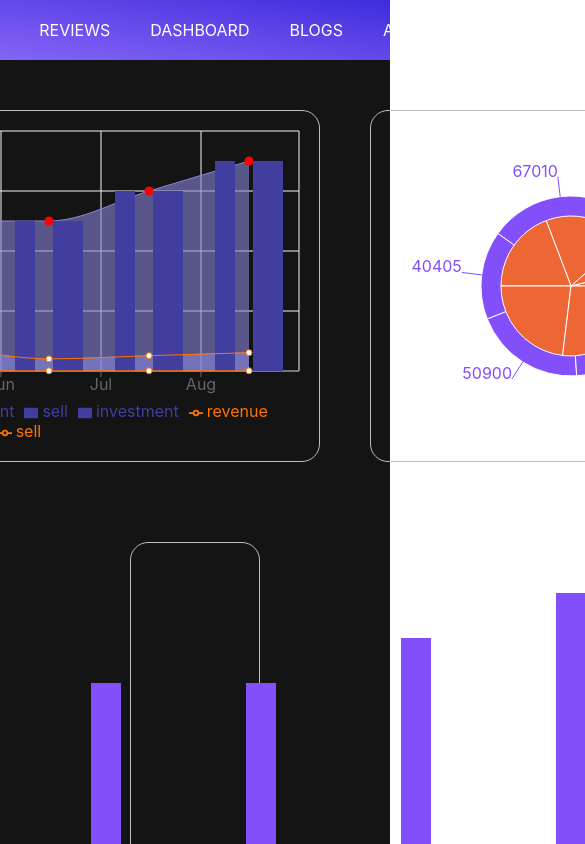
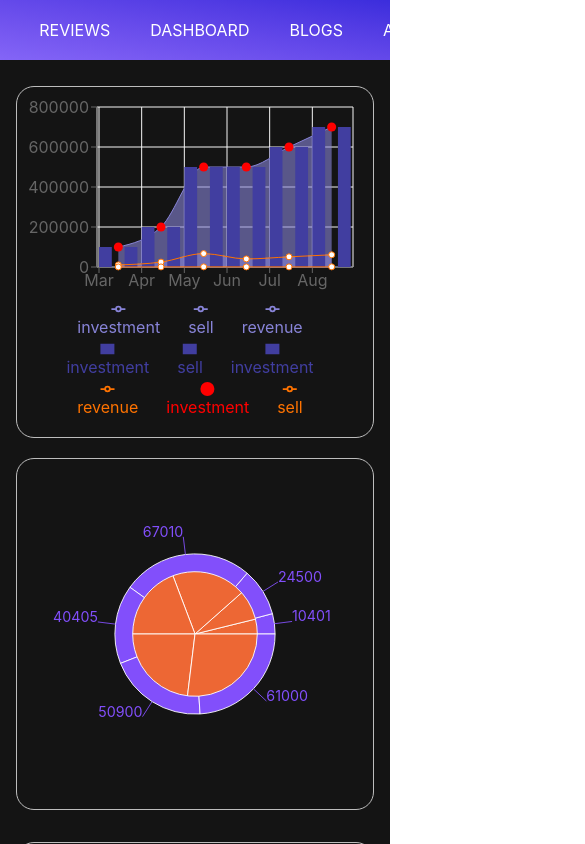
Before and after one commit to MagicManik/shoes-mania, a React (Create React App) app: page /dashboard in a window 390 px wide. Shown: the top 844 px of the page, 585 px wide, since content can reach past the window. Built offline with nearby package versions, Linux system fonts and the light colour scheme.

Commit message:
responsive home page, reviews page and dashboard. also added review text and product text

```diff
--- a/src/components/AllReviews/AllReviews.css
+++ b/src/components/AllReviews/AllReviews.css
@@ -3,10 +3,8 @@
 }
 
 .all-customer-reviews {
-    font-size: 40px;
-    width: 30%;
+    font-size: 30px;
     display: block;
     margin: 28px auto;
     text-align: center;
-    border-bottom: 2px solid tomato;
 }
--- a/src/components/AllReviews/AllReviews.js
+++ b/src/components/AllReviews/AllReviews.js
@@ -8,7 +8,7 @@ const AllReviews = () => {
     const [customers] = useCustomers();
     return (
         <section className='all-review-section'>
-            <h1 className='all-customer-reviews'><span className='gradient-text'>All Customer Reviews</span></h1>
+            <h1 className='all-customer-reviews'><span className='gradient-text'>Our All Customer Reviews</span></h1>
             <div className='customer-reviews-container'>
                 {
                     customers.map(customer =>
--- a/src/components/Blogs/Blogs.css
+++ b/src/components/Blogs/Blogs.css
@@ -11,3 +11,10 @@
     padding: 20px;
     border-radius: 18px;
 }
+
+.gradient-tex {
+    display: inline-block;
+    background: linear-gradient(80deg, #FD7F63, #E85CBA, #A546E9, #923EF2);
+    -webkit-background-clip: text;
+    -webkit-text-fill-color: transparent;
+}
--- a/src/components/Blogs/Blogs.js
+++ b/src/components/Blogs/Blogs.js
@@ -6,12 +6,12 @@ const Blogs = () => {
         <section className='blog-container'>
 
             <div className='context-api'>
-                <h1><span className='gradient-text'>What Is Context API ?</span></h1>
+                <h1><span className='gradient-tex'>What Is Context API ?</span></h1>
                 <p>Context Api is a system of sending data. Its can easily sending data from parent component to his all child components. Also we know that props is a system for sending data from a parent component to a child component. But Props can only send data to its Immediate Child component. And this is why props have to go from one child component to another child component by drilling props. If you want to give a lot of child components to the props, it is a matter of time. Context API basically solves this problem.</p>
             </div>
 
             <div className='semantic-tag'>
-                <h1><span className='gradient-text'>What Is Semantic Tag in HTML ?</span></h1>
+                <h1><span className='gradient-tex'>What Is Semantic Tag in HTML ?</span></h1>
                 <p>Semantic tags play a vital role in understanding the layout of a web site. It is as useful for web developers and web browsers as it is for our search engine bots. Before the semantic tag came, search engine bots could not scroll through our web sites well and our developers also had to face many problems to understand the code of any other developer. The job of semantic tags is to make our web site meaningful. The key to semantic tags is that machines and human genes can easily read and understand code.</p>
             </div>
         </section>
--- a/src/components/CustomerReview/CustomerReview.css
+++ b/src/components/CustomerReview/CustomerReview.css
@@ -1,6 +1,6 @@
 .customer-review {
     width: 300px;
-    height: 390px;
+    height: 420px;
     padding: 28px;
     border-radius: 18px;
     margin: 0 auto;
--- a/src/components/Dashboard/Dashboard.css
+++ b/src/components/Dashboard/Dashboard.css
@@ -1,6 +1,6 @@
 .chart-container {
     background-color: rgb(20, 20, 20);
-    padding: 50px;
+    padding: 50px 100px;
 }
 
 .responsive-chart-container {
@@ -9,7 +9,6 @@
     grid-gap: 50px;
     justify-content: center;
     align-items: center;
-    /* margin: 80px; */
 }
 
 .composedChart {
@@ -23,10 +22,51 @@
 }
 
 .bar-chart {
-    margin: 80px;
     border: 1px solid rgb(189, 189, 189);
     border-radius: 18px;
     display: flex;
     justify-content: center;
     align-items: center;
+    margin-top: 50px;
 }
+
+.recharts-wrapper {
+    width: 300px;
+}
+
+
+@media screen and (max-width: 576px) {
+
+    .composedChart {
+        margin: 0px !important;
+    }
+
+
+    .chart-container {
+        padding: 10px 0;
+    }
+
+    .responsive-chart-container {
+        padding: 16px;
+        grid-template-columns: 1fr;
+        grid-gap: 20px;
+    }
+
+
+    .recharts-responsive-container {
+        width: 100% !important;
+        align-items: center;
+    }
+
+    .recharts-wrapper {
+        width: 100% !important;
+    }
+
+    .recharts-surface {
+        width: 100% !important;
+    }
+
+    .bar-chart {
+        margin: 16px;
+    }
+}
--- a/src/components/Dashboard/Dashboard.js
+++ b/src/components/Dashboard/Dashboard.js
@@ -10,9 +10,9 @@ const Dashboard = () => {
         <div className='chart-container'>
             <div className='responsive-chart-container'>
                 <div className='composedChart'>
-                    <ResponsiveContainer width={700} height={350}>
+                    <ResponsiveContainer width={`100%`} height={350}>
                         <ComposedChart
-                            width={900}
+                            width={`100%`}
                             height={400}
                             data={recharts}
                             margin={{
@@ -52,8 +52,8 @@ const Dashboard = () => {
                 </div>
             </div>
 
-            <div className='bar-chart'>
-                <div>
+            <div>
+                <div className='bar-chart'>
                     <BarChart width={1000} height={400} data={recharts}>
                         <XAxis dataKey="name" stroke="#824ffb" />
                         <YAxis />
--- a/src/components/Home/Home.css
+++ b/src/components/Home/Home.css
@@ -1,6 +1,6 @@
 .showcase-area-bg-color {
     background-image: url(https://www.elegantthemes.com/layouts/wp-content/uploads/2018/09/dentist-13.png), linear-gradient(90deg, #ffffff 50%, #ffffff 50%);
-    padding-bottom: 10px;
+    padding-bottom: 18px;
     padding-top: 18px;
     box-shadow: 0px 1px 20px #c3bcff75;
 }
@@ -104,3 +104,27 @@
 .reviews-button button:hover {
     background: linear-gradient(335.64deg, #8465f7 -19.22%, #3b2ddc 118.87%);
 }
+
+
+@media screen and (max-width: 576px) {
+    .showcase-container {
+        grid-template-columns: 1fr;
+        margin: 0 16px;
+    }
+
+    .showcase-text {
+        padding: 8px;
+        order: 2;
+    }
+
+    .showcase-img {
+        order: 1;
+    }
+
+    .customer-reviews-container {
+        display: grid;
+        grid-template-columns: 1fr;
+        margin: 0;
+
+    }
+}
--- a/src/components/Home/Home.js
+++ b/src/components/Home/Home.js
@@ -10,7 +10,7 @@ const Home = () => {
     const [customers] = useCustomers();
     // console.log(customers)
 
-    const sliceCustomer = customers.slice(1, 4);
+    const sliceCustomer = customers.slice(0, 3);
 
     const navigate = useNavigate();
 
@@ -25,8 +25,12 @@ const Home = () => {
                 <div className='showcase-container'>
                     <div className='showcase-text'>
                         <h1>Your next shoes</h1>
-                        <h1><span className='gradient-text'>Your best shoes</span></h1>
-                        <p>Lorem Ipsum is simply dummy text of the printing and typesetting industry. Lorem Ipsum has been the industry's standard dummy text ever since the 1500s, when an unknown printer took a galley of type and scrambled it to make a type specimen book. It has survived not only five centuries, but also the leap into electronic typesetting, remaining essentially unchanged</p>
+                        <h1>
+                            <span className='gradient-text'>Your best shoes</span>
+                        </h1>
+                        <p>
+                            Big Offer Up to 50% of on Nike Air Force Shoes. Everyone konws Nike is one of the most popular sports bands in the world. Most probably your grandpapa knew that too. In Bangladesh we are an authorized dealer of Nike. Nike has allowed us to offer this special offer to our customers to enhance the reputation of our shop as we are able to fulfill a target of Nike. So without delay, jump in our shop with your family and friends to get the offer now.
+                        </p>
                         <button className='live-demo-button'>Live Demo</button>
                     </div>
                     <div className='showcase-img'>
@@ -36,7 +40,7 @@ const Home = () => {
             </section>
 
             <section className='customer-review-section'>
-                <h1><span className='gradient-text'>Customer Reviews</span></h1>
+                <h1><span className='gradient-text'>Our Customer Reviews</span></h1>
                 <div className='customer-reviews-container'>
 
                     {
--- a/src/components/NotFound/NotFound.css
+++ b/src/components/NotFound/NotFound.css
@@ -0,0 +1,6 @@
+.not-found-container {
+    background-image: url("../../not-found-img/errorImg.png");
+    background-size: cover;
+    background-repeat: no-repeat;
+    height: 100vh;
+}
--- a/src/components/NotFound/NotFound.js
+++ b/src/components/NotFound/NotFound.js
@@ -1,8 +1,9 @@
 import React from 'react';
+import './NotFound.css'
 
 const NotFound = () => {
     return (
-        <div>
+        <div className='not-found-container'>
             <h1>This is my not found compooo</h1>
             <h1>404</h1>
         </div>
```
Also changed, not shown: public/customers.json (+11 -11 lines), src/not-found-img/errorImg.png (added).
